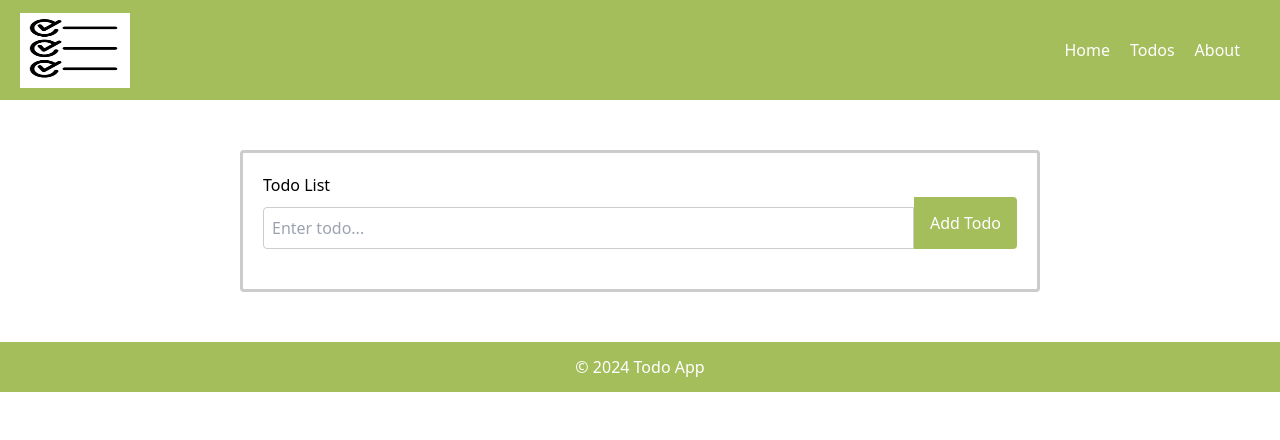
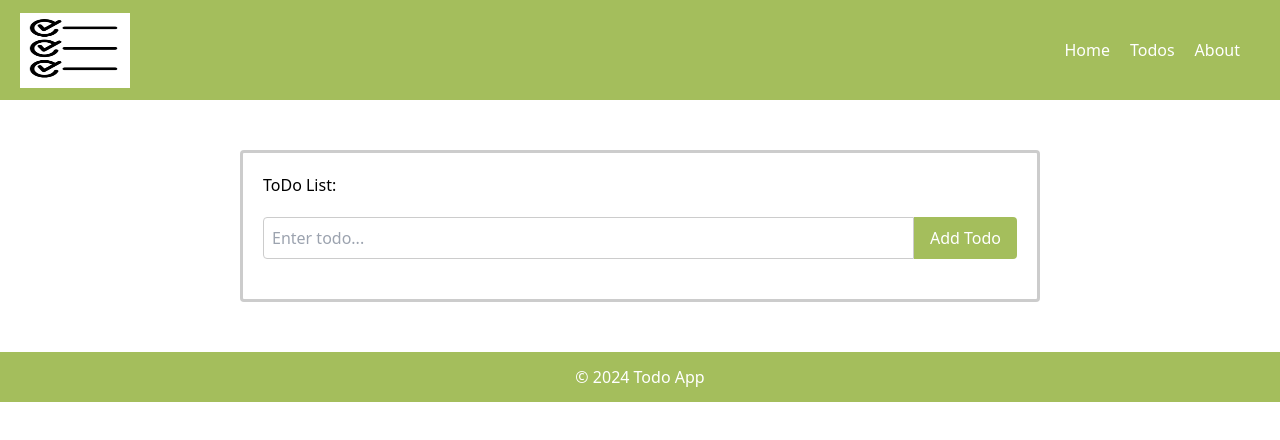
Before and after one commit to RushdaMansuri/ToDo_in_NextJS, a Next.js app in the folder todo/: page / in a window 1280 px wide. Shown: the top 440 px of the page. Built offline with nearby package versions, Linux system fonts and the light colour scheme.

Commit message:
Added CSS

```diff
--- a/todo/components/AddTodoForm.tsx
+++ b/todo/components/AddTodoForm.tsx
@@ -29,6 +29,7 @@ const AddTodoForm: React.FC<AddTodoFormProps> = ({ onAdd }) => {
         onChange={handleInputChange}
         className={styles.input}
       />
+      <br/>
       <button type="submit" className={styles.button}>Add Todo</button>
     </form>
   );
--- a/todo/components/TodoList.tsx
+++ b/todo/components/TodoList.tsx
@@ -35,7 +35,8 @@ const TodoList: React.FC = () => {
 
   return (
     <div className={styles.container}>
-      <h1>Todo List</h1>
+      <h1>ToDo List:</h1>
+
       <AddTodoForm onAdd={addTodo} />
       <ul>
         {todos.map(todo => (
--- a/todo/styles/AddToDoForm.module.css
+++ b/todo/styles/AddToDoForm.module.css
@@ -1,6 +1,7 @@
 .form {
     display: flex;
     margin-bottom: 20px;
+    margin-top: 20px;
   }
 
   .input {
@@ -8,7 +9,6 @@
     padding: 8px;
     border: 1px solid #ccc;
     border-radius: 4px 0 0 4px;
-    margin-top: 10px;
   }
 
   .button {
```
